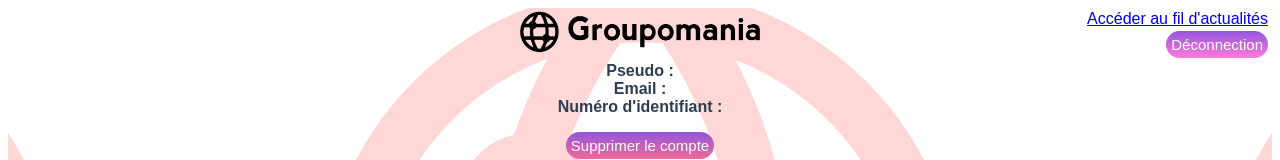
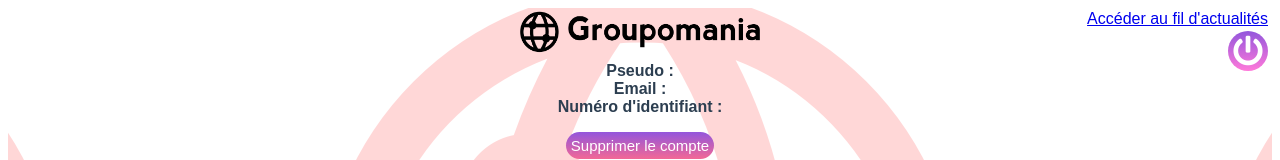
Before and after one commit to Nico32op/Projet7Groupomania, a Vue app in the folder frontend/groupomania/: page /profil in a window 1280 px wide. Shown: the top 160 px of the page. Built offline with nearby package versions, Linux system fonts and the light colour scheme; no server answers.

Commit message:
maj 03-06-21 00h06

```diff
--- a/frontend/groupomania/src/components/Disconect.vue
+++ b/frontend/groupomania/src/components/Disconect.vue
@@ -1,5 +1,5 @@
 <template>
-    <p> <button @click.prevent="disconect" type="submit" class="btn-disconect">Déconnection</button> </p>
+    <p> <button @click.prevent="disconect" type="submit" class="btn-disconect"><i class="fas fa-power-off"></i></button> </p>
 </template>
 
 <script>
@@ -35,4 +35,8 @@ methods:{ disconect() {
   box-shadow: 2px 2px 2px black;
   transition-duration: .15s;
 }
+
+.fa-power-off{
+  font-size: 30px;
+}
 </style>
--- a/frontend/groupomania/src/views/Message.vue
+++ b/frontend/groupomania/src/views/Message.vue
@@ -10,7 +10,7 @@
         <p>
           <small>
             Bienvenu <i class="far fa-smile"></i> :  {{ member.username }}
-            <router-link class="redirection-profil" to="/profil">Accéder à votre Profil</router-link>
+            <router-link class="redirection-profil" to="/profil"><i class="fas fa-user"></i></router-link>
           </small>
         </p>
 
@@ -26,7 +26,7 @@
         </div>
        <div class="btn-upload"> <input name="inputFile" type="file" class="upload" id="inputFile" @change="onFileChanged"/></div>
 
-        <button @click.prevent="SendMessage" type="submit" class="btn-publier">Publier <i class="fas fa-arrow-circle-up"></i></button>
+        <button @click.prevent="SendMessage" type="submit" class="btn-publier"><i class="fas fa-arrow-circle-up"></i></button>
 
       </div>
       <div class="container2">
@@ -167,6 +167,10 @@ span { /*titre, contenu... en gras */
   background-size: 25%;
 }
 
+.fa-arrow-circle-up{
+  font-size: 30px;
+}
+
 .BoutonDisconect{
   position: absolute;
   right: 13px;
```
